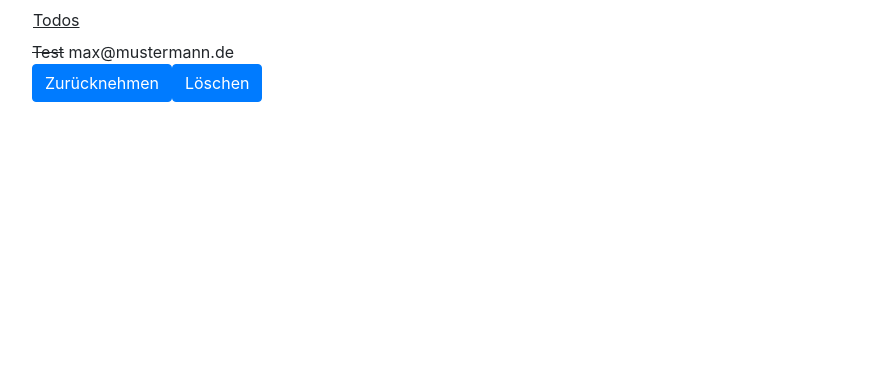
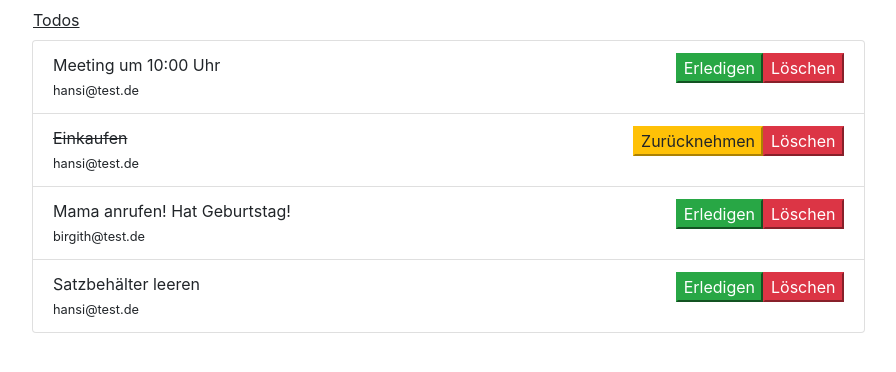
Before and after one commit to svengrabowski/schulung_mai_2023, an Angular app: page / in a window 1280 px wide. Shown: the top 372 px of the page, without its empty margins (53-949 px from the left). Built offline with nearby package versions, Linux system fonts and the light colour scheme.

Commit message:
Direktiven (Angular 14)

```diff
--- a/src/app/app.component.html
+++ b/src/app/app.component.html
@@ -1,9 +1,16 @@
 <nav class="container navbar">{{title}}</nav>
 <main class="container">
-  <div>
-    <span [style.text-decoration]="todo.completed ? 'line-through' : ''">{{todo.title}}</span>
-    {{todo.email}}
-  </div>
-  <button class="btn btn-primary" (click)="onCompleteClick()">{{getCompletedText()}}</button>
-  <button class="btn btn-primary" [disabled]="!todo.completed" (click)="onDeleteClick()">Löschen</button>
+  <ul class="list-group">
+    <li class="list-group-item w-75" *ngFor="let todo of todoList">
+      <div style="float:right">
+        <button [ngClass]="{ 'btn-warning': todo.completed, 'btn-success': !todo.completed }"
+                (click)="onCompleteClick(todo)">{{getCompletedText(todo)}}</button>
+        <button class="btn-danger" [disabled]="!todo.completed" (click)="onDeleteClick(todo)">Löschen</button>
+      </div>
+      <div>
+        <div [style.text-decoration]="todo.completed ? 'line-through' : ''">{{todo.title}}</div>
+        <small *ngIf="showEmail">{{todo.email}}</small>
+      </div>
+    </li>
+  </ul>
 </main>
--- a/src/app/app.component.ts
+++ b/src/app/app.component.ts
@@ -1,4 +1,5 @@
 import { Component } from "@angular/core";
+import { todos as mockTodos } from "./shared/mock-todos";
 import { TodoItem } from "./shared/todo-item";
 
 @Component({
@@ -7,25 +8,21 @@ import { TodoItem } from "./shared/todo-item";
   styleUrls: ["./app.component.css"],
 })
 export class AppComponent {
-  public title = "Todos";
+  public title: string = "Todos";
 
-  public todo = new TodoItem(
-    "Test",
-    "Das ist ein Test",
-    "max@mustermann.de",
-    true,
-    0
-  );
+  public todoList: TodoItem[] = mockTodos;
 
-  public getCompletedText(): string {
-    return this.todo.completed ? "Zurücknehmen" : "Erledigen";
+  public showEmail: boolean = true;
+
+  public getCompletedText(todo: TodoItem): string {
+    return todo.completed ? "Zurücknehmen" : "Erledigen";
   }
 
-  public onCompleteClick(): void {
-    this.todo.completed = !this.todo.completed;
+  public onCompleteClick(todo: TodoItem): void {
+    todo.completed = !todo.completed;
   }
 
-  public onDeleteClick(): void {
+  public onDeleteClick(todo: TodoItem): void {
     console.log("Todo gelöscht");
   }
 }
--- a/tsconfig.json
+++ b/tsconfig.json
@@ -2,6 +2,7 @@
   "compileOnSave": false,
   "compilerOptions": {
     "downlevelIteration": true,
+    "strict": true,
     "module": "es2020",
     "outDir": "./dist/out-tsc",
     "strict": true,
```
